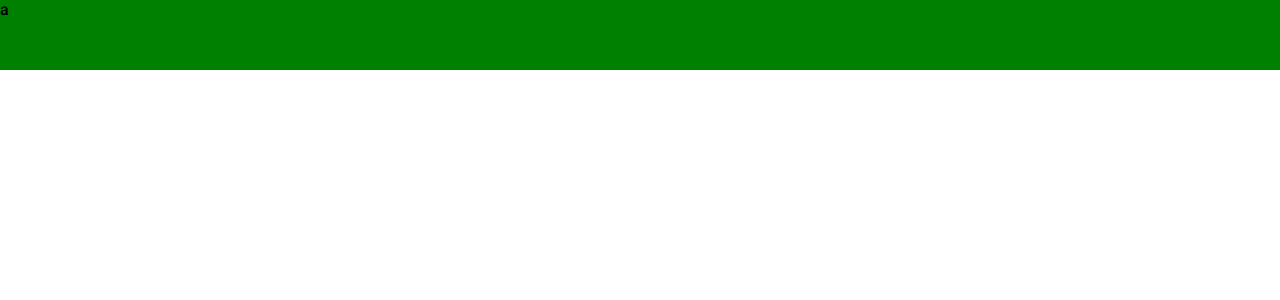
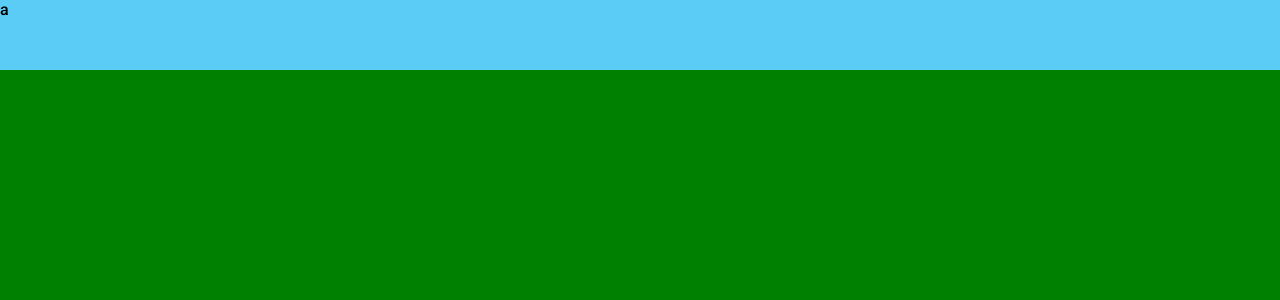
Before and after one commit to jp-martinezc/doot, a React (Create React App) app: page / in a window 1280 px wide. Shown: the top 300 px of the page. Built offline with nearby package versions, Linux system fonts and the light colour scheme.

Commit message:
scrolling

```diff
--- a/package.json
+++ b/package.json
@@ -10,6 +10,7 @@
     "react": "^17.0.2",
     "react-dom": "^17.0.2",
     "react-scripts": "5.0.0",
+    "sass": "^1.49.7",
     "web-vitals": "^2.1.4"
   },
   "scripts": {
--- a/public/index.html
+++ b/public/index.html
@@ -13,14 +13,16 @@
     <style>
       * {
         font-family: 'Roboto', sans-serif;
+        overflow-x: hidden;
+        margin: 0;
       }
     </style>
 
     <title>React Portfolio WEbsite</title>
   </head>
-  <body style="margin: 0px;">
+  <body>
     <noscript>You need to enable JavaScript to run this app.</noscript>
-    <div id="root" style="margin: 0px; padding: 0; width: 100%;"></div>
+    <div id="root" ></div>
 
   </body>
 </html>
--- a/src/App.js
+++ b/src/App.js
@@ -1,11 +1,18 @@
 import Intro from "./components/intro/Intro"
 import Topbar from "./components/topbar/Topbar"
-import Appcss from "./app.scss"
+import Portfolio from "./components/portfolio/Portfolio"
+import Footer from "./components/footer/Footer"
+import "./app.scss"
 
 function App() {
   return (
     <div className="app">
       <Topbar/>
+      <div className="sections">
+        <Intro/>
+        <Portfolio/>
+        <Footer/>
+      </div>
     </div>
   );
 }
--- a/src/app.scss
+++ b/src/app.scss
@@ -1,3 +1,25 @@
 .app {
-    background-color: lightblue;
+    height: 100vh;
+
+
+    .sections{
+
+        width: 100%;
+        height: calc(100vh - 70px);
+
+        position: relative;
+        top: 70px;
+        scroll-snap-type: y mandatory;
+        background-color: #fcde67;
+        scrollbar-width: 0;
+        &::-webkit-scrollbar{
+            display: none;
+        }
+
+        > * {
+            width: 100vw;
+            height: calc(100vh - 70px);
+            scroll-snap-align: start;
+        }
+    }
 }
--- /dev/null
+++ b/src/components/footer/Footer.js
@@ -0,0 +1,11 @@
+import "./footer.scss"
+
+export default function Footer() {
+
+    return(
+        <div className="footer">
+
+        </div>
+    )
+
+}
--- /dev/null
+++ b/src/components/footer/footer.scss
@@ -0,0 +1,3 @@
+.footer {
+    background-color: lightcoral;
+}
--- a/src/components/intro/intro.scss
+++ b/src/components/intro/intro.scss
@@ -1,6 +1,4 @@
 .intro {
     background-color: green;
-    width: 100%;
-    height: 70px;
-    margin: 0px;
+
 }
--- a/src/components/portfolio/Portfolio.js
+++ b/src/components/portfolio/Portfolio.js
@@ -0,0 +1,11 @@
+import "./portfolio.scss"
+
+export default function Portfolio() {
+
+    return(
+        <div className="portfolio">
+p
+        </div>
+    )
+
+}
--- a/src/components/portfolio/portfolio.scss
+++ b/src/components/portfolio/portfolio.scss
@@ -0,0 +1,4 @@
+.portfolio {
+
+    background-color: lightgray;
+}
--- a/src/components/topbar/topbar.scss
+++ b/src/components/topbar/topbar.scss
@@ -1,6 +1,11 @@
+@import "../../global.scss";
+
 .topbar {
-    background-color: green;
+    background-color: #5bccf6;;
     width: 100%;
     height: 70px;
     margin: 0px;
+    position: fixed;
+    top: 0;
+    z-index: 2;
 }
--- /dev/null
+++ b/src/global.scss
@@ -0,0 +1,2 @@
+$mainColor: #fcde67;
+$topBar: #5bccf6;
```
Also changed, not shown: 1 other file (tests, documents, lock files or other folders).
